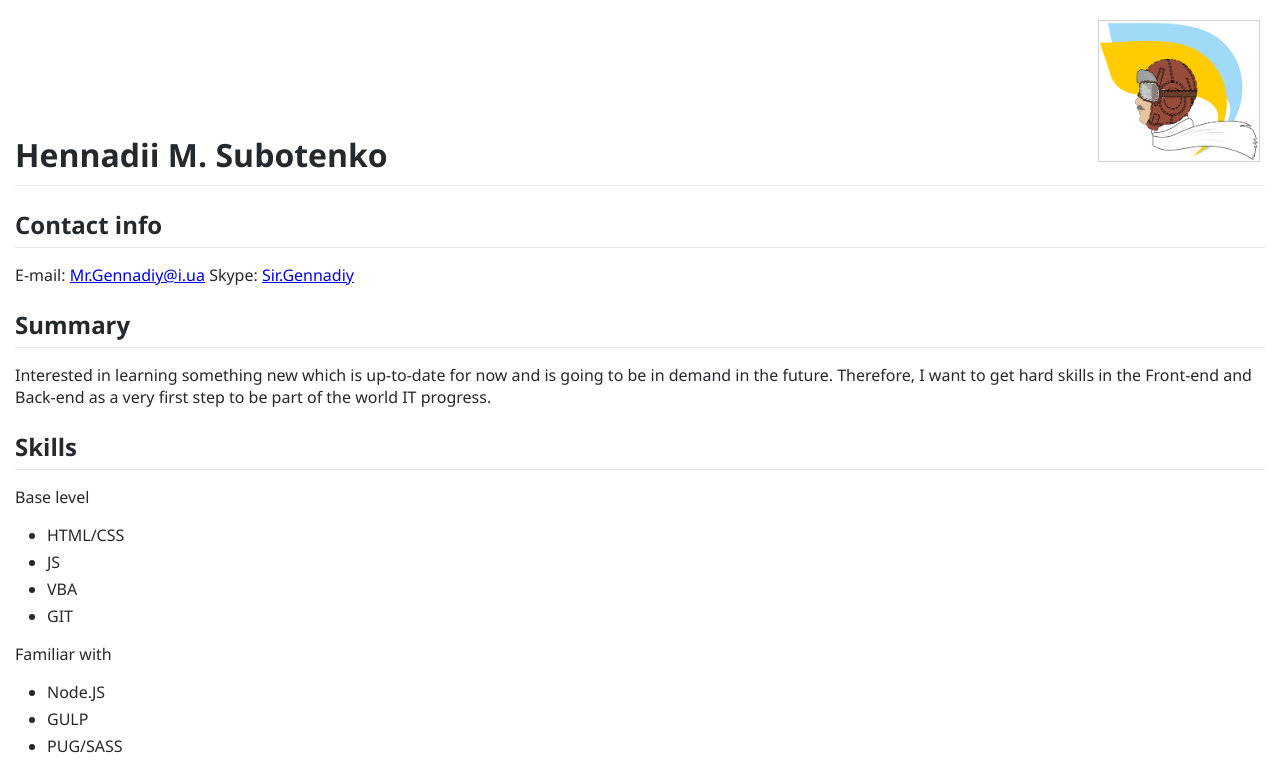
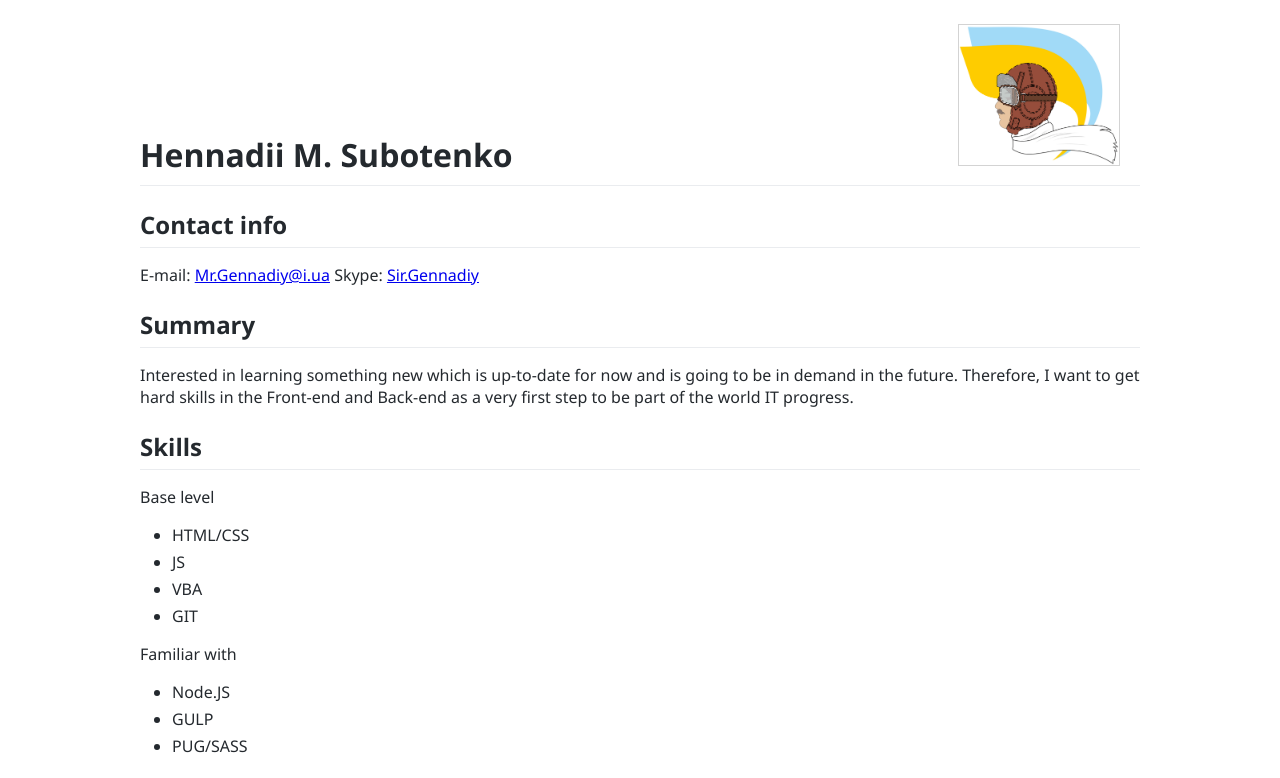
Before and after one commit to mr-gennadiy/rsschool-cv, a plain HTML site: page index.html in a window 1280 px wide. Shown: the top 778 px of the page. Drawn offline with Linux system fonts and the light colour scheme.

Commit message:
feat: add horizontal aligning

```diff
--- a/index.html
+++ b/index.html
@@ -8,6 +8,7 @@
     <link rel="stylesheet" href="main.css">
 </head>
 <body>
+<div class="wraper">
     <header>
         <div>
             <h1>Hennadii M. Subotenko</h1>
@@ -65,4 +66,5 @@
         </div>
     </main>
 </body>
+</div>
 </html>
--- a/main.scss
+++ b/main.scss
@@ -5,6 +5,22 @@ body {
   font-style: normal;
   color: #24292e;
   padding: 15px;
+}
+.wraper {
+  max-width: 1000px;
+  min-width: 650px;
+  margin: 0 auto;
+}
+header {
+  div {
+    position: relative;
+  }
+}
+.avatar {
+  position: absolute;
+  bottom: 20px;
+  right: 20px;
+  border: 1px solid lightgrey;
 }
 h1 {
   font-weight: 600;
@@ -36,12 +52,6 @@ h2 {
     }
   }
 }
-.avatar {
-  position: absolute;
-  top: 20px;
-  right: 20px;
-  border: 1px solid lightgrey;
-}
 p {
   margin: 0 0 16px 0;
 }
```
Also changed, not shown: main.css, 1 other file.
